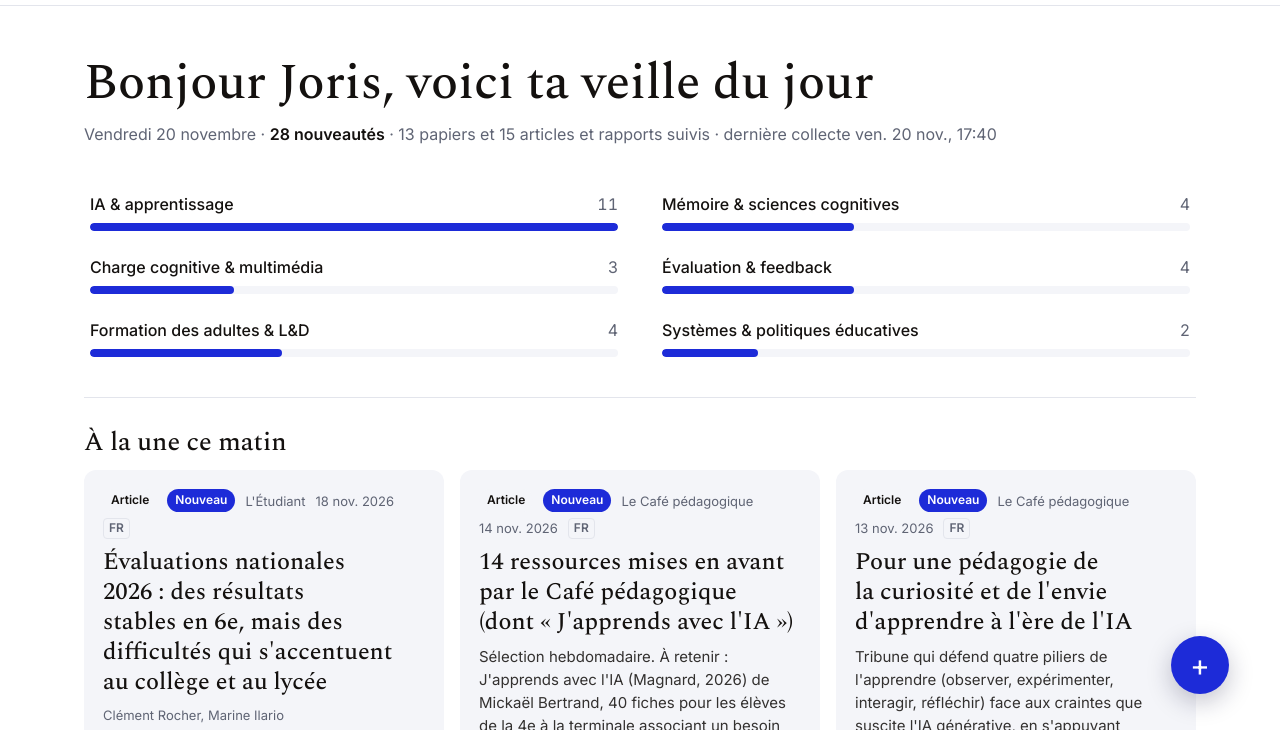
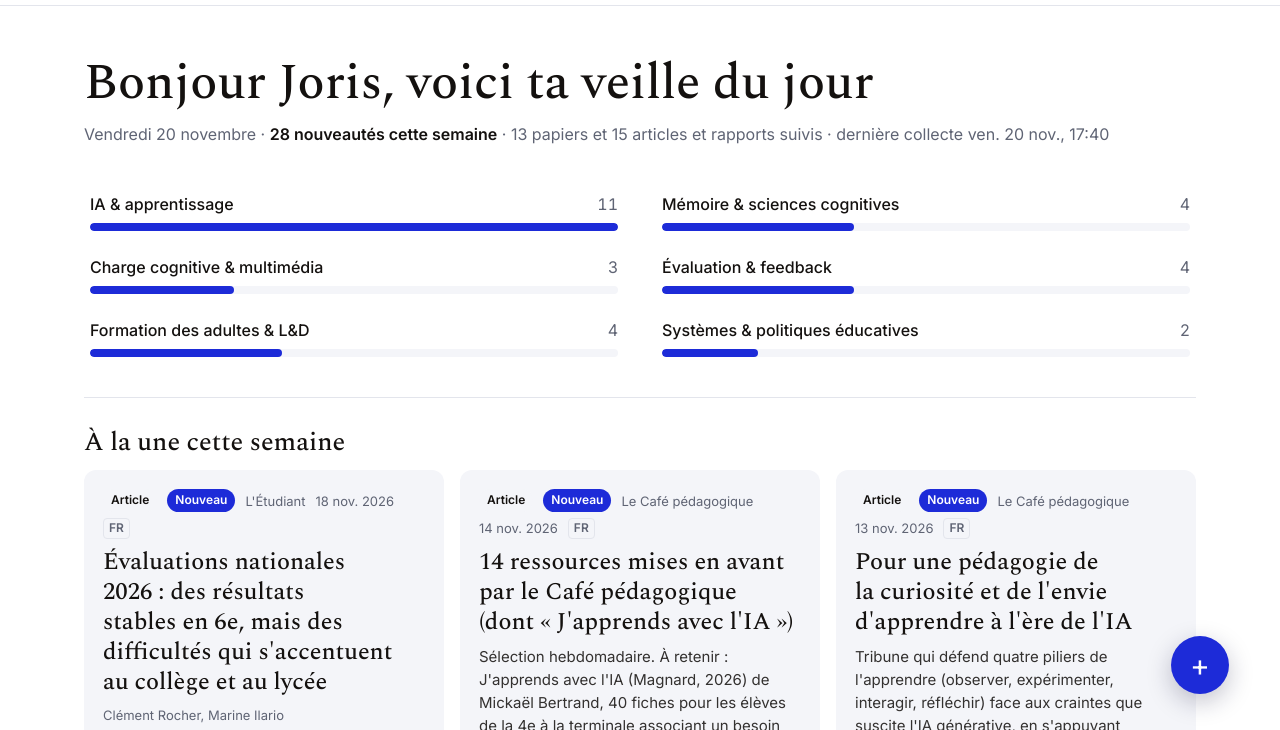
Before and after one commit to MaaxxxNRG/veille-pedagogique, a plain HTML site: page index.html in a window 1280 px wide. Shown: the part 55-785 px from the top of the page. Drawn offline with nearby package versions, Linux system fonts and the light colour scheme.

Commit message:
Passage à une veille hebdomadaire (vendredi)
Co-Authored-By: Claude Opus 5.5 <noreply@anthropic.com>
Claude-Session: https://claude.ai/code/session_01JsmRSQZUtaePeJH9i1eiKS

```diff
--- a/index.html
+++ b/index.html
@@ -198,7 +198,7 @@ const $=s=>document.querySelector(s);
 const esc=v=>String(v??'').replace(/[&<>"']/g,c=>({'&':'&amp;','<':'&lt;','>':'&gt;','"':'&quot;',"'":'&#39;'}[c]));
 const safeUrl=u=>/^https?:\/\//i.test(u||'')?u:'#';
 const fmtDate=d=>{if(!d)return'';if(/^\d{4}-\d{2}$/.test(d))return new Date(d+'-15').toLocaleDateString('fr-FR',{month:'long',year:'numeric'});const x=new Date(d);return isNaN(x)?esc(d):x.toLocaleDateString('fr-FR',{day:'numeric',month:'short',year:'numeric'})};
-const isNew=it=>it.addedAt&&(Date.now()-new Date(it.addedAt))<36*3600e3;
+const isNew=it=>it.addedAt&&(Date.now()-new Date(it.addedAt))<7*24*3600e3;
 const all=()=>[...S.items,...S.mine];
 
 /* Apparence */
@@ -251,11 +251,11 @@ function subLine(){
  const d=new Date().toLocaleDateString('fr-FR',{weekday:'long',day:'numeric',month:'long'});
  const its=all(),nw=its.filter(isNew).length,np=its.filter(i=>i.type==='paper').length;
  const last=S.meta&&S.meta.lastRun?` · dernière collecte ${new Date(S.meta.lastRun).toLocaleString('fr-FR',{weekday:'short',day:'numeric',month:'short',hour:'2-digit',minute:'2-digit'})}`:'';
- return `${d.charAt(0).toUpperCase()+d.slice(1)} · <b>${nw} nouveauté${nw>1?'s':''}</b> · ${np} papiers et ${its.length-np} articles et rapports suivis${last}`}
+ return `${d.charAt(0).toUpperCase()+d.slice(1)} · <b>${nw} nouveauté${nw>1?'s':''} cette semaine</b> · ${np} papiers et ${its.length-np} articles et rapports suivis${last}`}
 
 function home(){
  const its=all();
- if(!its.length)return `<p class="empty">${S.loaded?'Aucun contenu pour l’instant. La prochaine collecte arrive demain matin.':'…'}</p>`;
+ if(!its.length)return `<p class="empty">${S.loaded?'Aucun contenu pour l’instant. La prochaine collecte arrive vendredi matin.':'…'}</p>`;
  const max=Math.max(1,...THEMES.map(t=>its.filter(i=>i.theme===t.id).length));
  const idx=THEMES.map(t=>{const n=its.filter(i=>i.theme===t.id).length;
   return `<button class="irow" data-th="${t.id}"><span>${esc(t.label)}</span><span class="n">${n}</span><span class="track"><i style="width:${n/max*100}%"></i></span></button>`}).join('');
@@ -263,7 +263,7 @@ function home(){
  const rubs=THEMES.map(t=>{const l=its.filter(i=>i.theme===t.id).sort(byDate);if(!l.length)return'';
   return `<section class="rub"><div class="rubh"><h2>${esc(t.label)}</h2><span class="note">${l.filter(i=>i.type==='paper').length} papiers · ${l.filter(i=>i.type!=='paper').length} articles</span>${l.length>3?`<button class="more" data-th="${t.id}">Tout voir (${l.length})</button>`:''}</div><div class="grid">${l.slice(0,3).map(i=>card(i)).join('')}</div></section>`}).join('');
  return `${S.offline?'<p class="offline">Hors ligne : tu consultes la dernière veille enregistrée sur cet appareil.</p>':''}<div class="index" aria-label="Sommaire par thème">${idx}</div>
- <section class="rub"><div class="rubh"><h2>À la une ce matin</h2></div><div class="grid">${lead.map(i=>card(i,true)).join('')}</div></section>${rubs}`}
+ <section class="rub"><div class="rubh"><h2>À la une cette semaine</h2></div><div class="grid">${lead.map(i=>card(i,true)).join('')}</div></section>${rubs}`}
 
 function filters(){
  return `<div class="filters"><input id="q" type="search" placeholder="Chercher un titre, un auteur, une source" value="${esc(S.q)}">
--- a/sw.js
+++ b/sw.js
@@ -1,4 +1,4 @@
-const CACHE='veille-v1';
+const CACHE='veille-v2';
 const SHELL=['./','index.html','manifest.webmanifest','icon.svg','icons/icon-192.png','icons/icon-512.png','icons/apple-touch-icon.png','icons/icon-32.png'];
 self.addEventListener('install',e=>{e.waitUntil(caches.open(CACHE).then(c=>c.addAll(SHELL)).then(()=>self.skipWaiting()))});
 self.addEventListener('activate',e=>{e.waitUntil(caches.keys().then(ks=>Promise.all(ks.filter(k=>k!==CACHE).map(k=>caches.delete(k)))).then(()=>self.clients.claim()))});
```
Also changed, not shown: tools/page.html (+4 -4 lines), 1 other file.
